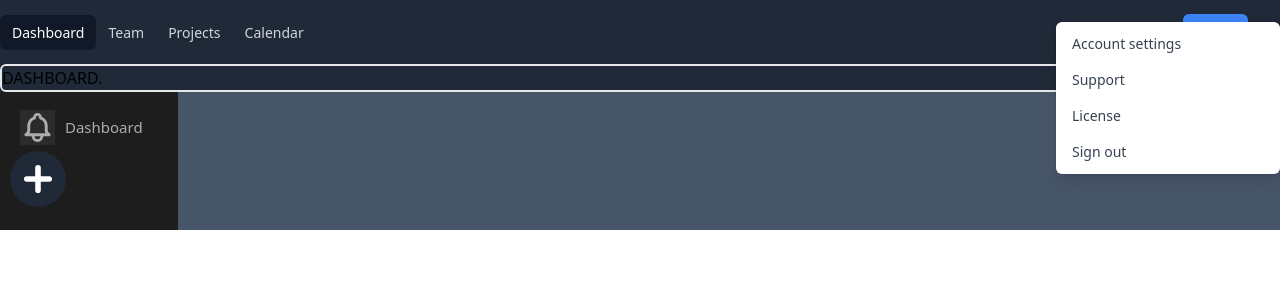
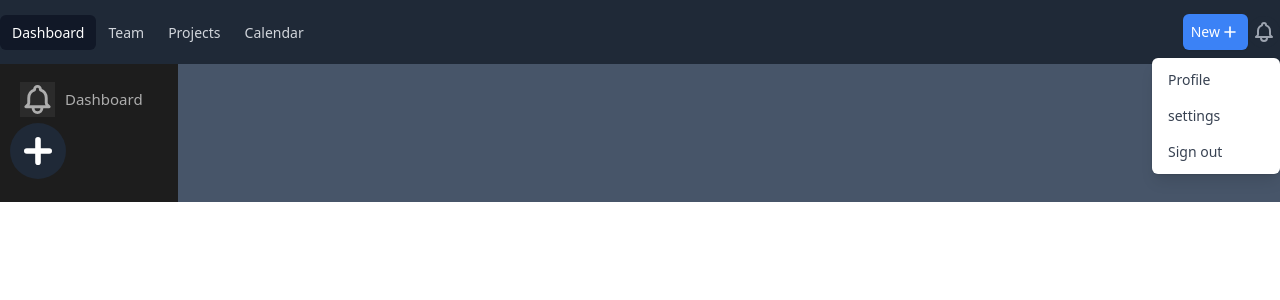
Before and after one commit to kirsten-tay/portal, a React (Create React App) app: page /dashboard in a window 1280 px wide. Shown: the top 300 px of the page. Built offline with nearby package versions, Linux system fonts and the light colour scheme.

Commit message:
updated the dashboard

```diff
--- a/src/layouts/dashboardLayout.jsx
+++ b/src/layouts/dashboardLayout.jsx
@@ -27,11 +27,11 @@ const dashboardLayout = () => {
    <a href="#" class="text-gray-300 hover:bg-gray-700 hover:text-white px-3 py-2 rounded-md text-sm font-medium">Calendar</a>
 </div>
 
-          <div class="flex">
+           <div class="relative inline-block text-left">
           <div class="hidden md:block">
           <div class=" flex items-center ">
              <Add/>
-            <button type="button" class="bg-gray-800 p-1 rounded-full text-gray-400 hover:text-white focus:outline-none focus:ring-2 focus:ring-offset-2 focus:ring-offset-gray-800 focus:ring-white">
+            <button type="button" class="inline-flex justify-center w-full  bg-gray-800 p-1 rounded-full text-gray-400 hover:text-white focus:outline-none focus:ring-2 focus:ring-offset-2 focus:ring-offset-gray-800 focus:ring-white">
               <span  class="sr-only">View notifications</span>
               <BellIcon class="h-6 w-6" />
             </button>
@@ -39,25 +39,21 @@ const dashboardLayout = () => {
             </div>
 
 
-            <div class=" relative">
 
-            <div class="origin-top-right absolute right-0 mt-2 w-56 rounded-md shadow-lg bg-white ring-1 ring-black ring-opacity-5 focus:outline-none" role="menu" aria-orientation="vertical" aria-labelledby="menu-button" tabindex="-1">
+
+            <div class="origin-top-right absolute right-0 mt-2 w-32 rounded-md shadow-lg bg-white ring-1 ring-black ring-opacity-5 focus:outline-none" role="menu" aria-orientation="vertical" aria-labelledby="menu-button" tabindex="-1">
             <div class="py-1" role="none">
-          <a href="#" class="text-gray-700 block px-4 py-2 text-sm" role="menuitem" tabindex="-1" id="menu-item-0">Account settings</a>
-           <a href="#" class="text-gray-700 block px-4 py-2 text-sm" role="menuitem" tabindex="-1" id="menu-item-1">Support</a>
-           <a href="#" class="text-gray-700 block px-4 py-2 text-sm" role="menuitem" tabindex="-1" id="menu-item-2">License</a>
+          <a href="#" class="text-gray-700 block px-4 py-2 text-sm" role="menuitem" tabindex="-1" id="menu-item-0">Profile </a>
+           <a href="#" class="text-gray-700 block px-4 py-2 text-sm" role="menuitem" tabindex="-1" id="menu-item-1">settings</a>
            <form method="POST" action="#" role="none">
         <button type="submit" class="text-gray-700 block w-full text-left px-4 py-2 text-sm" role="menuitem" tabindex="-1" id="menu-item-3">Sign out</button>
       </form>
-    </div>
-  </div>
+         </div>
+        </div>
+           </div>
 
-              </div>
-
-            </div>
 
 </div>
-    <Outlet/>
       </nav>
       <div >
        <div class="flex items-center  justify-between bg-slate-600  ">
@@ -68,6 +64,8 @@ const dashboardLayout = () => {
       <MenuItem></MenuItem>
   </Menu>
   </ProSidebar>
+   <Outlet/>
+
   </div>
 </div>
       </div>
```
